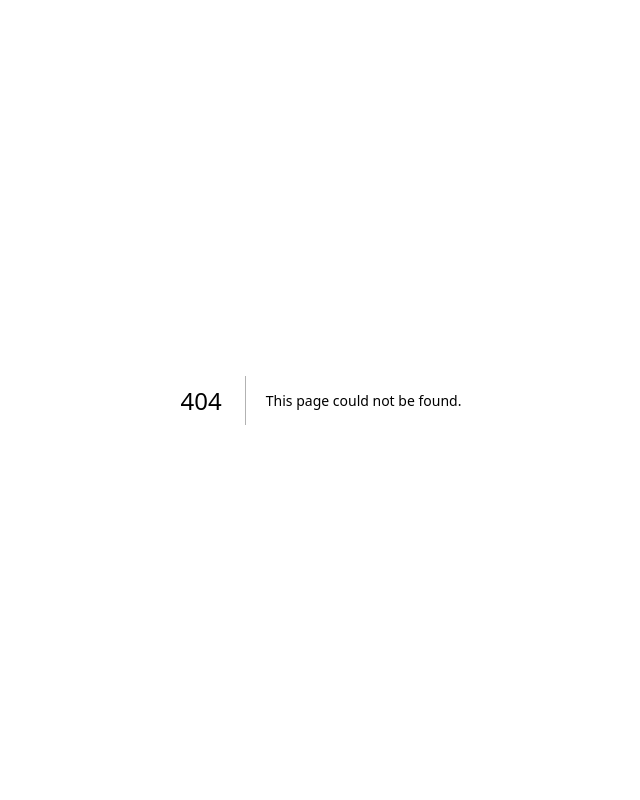
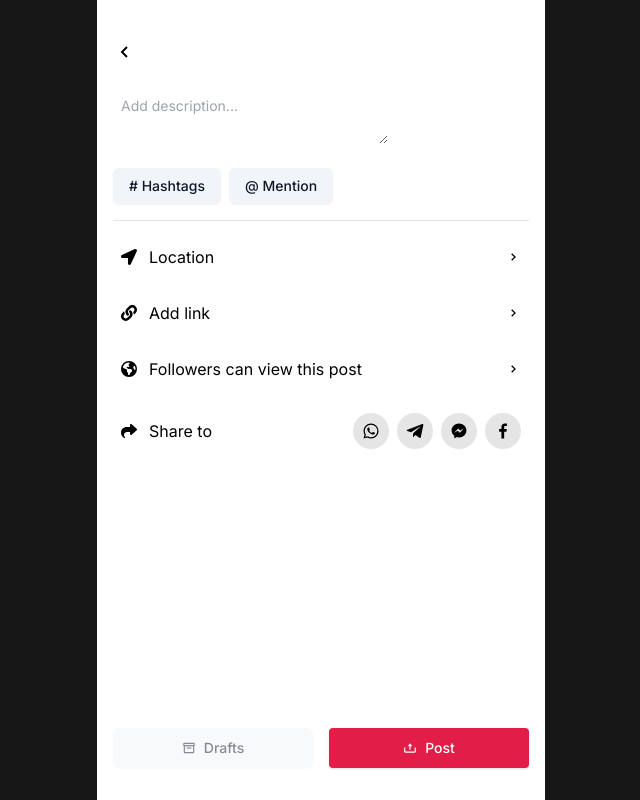
Before and after one commit to matthewdinata/tiktok-techjam-ui, a Next.js app: page /result/edit in a window 1280 px wide. Before the commit this address had no page. Shown: the whole page, without its empty margins (319-959 px from the left). Built offline with nearby package versions, Linux system fonts and the light colour scheme.

Commit message:
feat: implement edit result page

```diff
--- /dev/null
+++ b/src/app/result/edit/page.tsx
@@ -0,0 +1,109 @@
+"use client";
+
+import Image from "next/image";
+import Link from "next/link";
+import { useEffect, useRef, useState } from "react";
+import { BiBox, BiChevronLeft, BiUpload } from "react-icons/bi";
+
+import { Button } from "@/components/ui/button";
+import { Separator } from "@/components/ui/separator";
+
+import EditItems from "./components/edit-items";
+import { captureVideoFrame } from "./utils";
+
+export default function EditPage() {
+	const [description, setDescription] = useState<string>("");
+	const [coverImage, setCoverImage] = useState<string | null>(null);
+	const videoRef = useRef<HTMLVideoElement>(null);
+
+	useEffect(() => {
+		if (videoRef.current) {
+			videoRef.current.src = "/assets/home-vid.mp4";
+			videoRef.current.onloadedmetadata = () => {
+				videoRef.current!.currentTime = 5; // Move slightly past the first frame
+			};
+
+			videoRef.current.onseeked = () => {
+				setTimeout(() => {
+					const imageUrl = captureVideoFrame(videoRef);
+					setCoverImage(imageUrl);
+				}, 100);
+			};
+		}
+	}, []);
+
+	return (
+		<div className="h-screen w-screen bg-neutral-900">
+			<div className="max-w-md mx-auto p-4 bg-white h-full flex flex-col">
+				<Link href="/result" className="w-full flex my-6">
+					<BiChevronLeft fontSize={24} className="cursor-pointer" />
+				</Link>
+
+				<div className="grid grid-row-2 gap-2">
+					<div className="grid grid-cols-3 gap-2">
+						<textarea
+							className="w-full p-2 col-span-2 text-sm focus:outline-0"
+							placeholder="Add description..."
+							value={description}
+							onChange={(e) => setDescription(e.target.value)}
+						/>
+
+						{coverImage && (
+							<div className="flex items-center justify-center min-h-[200px] bg-neutral-200 rounded-md overflow-hidden">
+								<Image
+									src={coverImage}
+									alt="Video cover"
+									className="object-cover"
+									width={150}
+									height={200}
+								/>
+							</div>
+						)}
+					</div>
+					<div className="mt-4 flex space-x-2">
+						<Button
+							variant="secondary"
+							onClick={() => {
+								setDescription((prev) => `${prev} #`);
+							}}
+						>
+							# Hashtags
+						</Button>
+						<Button
+							variant="secondary"
+							onClick={() => {
+								setDescription((prev) => `${prev} @`);
+							}}
+						>
+							@ Mention
+						</Button>
+					</div>
+				</div>
+				<Separator className="my-4" />
+
+				<EditItems />
+
+				<div className="mt-auto flex space-x-4 mb-4">
+					<Button
+						size="lg"
+						className="flex-1"
+						disabled
+						variant="secondary"
+					>
+						<BiBox className="mr-2" />
+						Drafts
+					</Button>
+					<Button
+						size="lg"
+						className="flex-1 bg-rose-600 focus:bg-rose-700 text-white rounded"
+					>
+						<BiUpload className="mr-2" />
+						Post
+					</Button>
+				</div>
+				{/* eslint-disable-next-line jsx-a11y/media-has-caption */}
+				<video ref={videoRef} className="hidden" />
+			</div>
+		</div>
+	);
+}
--- /dev/null
+++ b/src/app/result/edit/utils.tsx
@@ -0,0 +1,18 @@
+import { RefObject } from "react";
+
+const captureVideoFrame = (videoRef: RefObject<HTMLVideoElement>) => {
+	if (videoRef.current) {
+		const canvas = document.createElement("canvas");
+		canvas.width = videoRef.current.videoWidth;
+		canvas.height = videoRef.current.videoHeight;
+		const ctx = canvas.getContext("2d");
+		if (ctx) {
+			ctx.drawImage(videoRef.current, 0, 0, canvas.width, canvas.height);
+		}
+		return canvas.toDataURL("image/jpeg");
+	}
+	return null;
+};
+
+// eslint-disable-next-line import/prefer-default-export
+export { captureVideoFrame };
```
